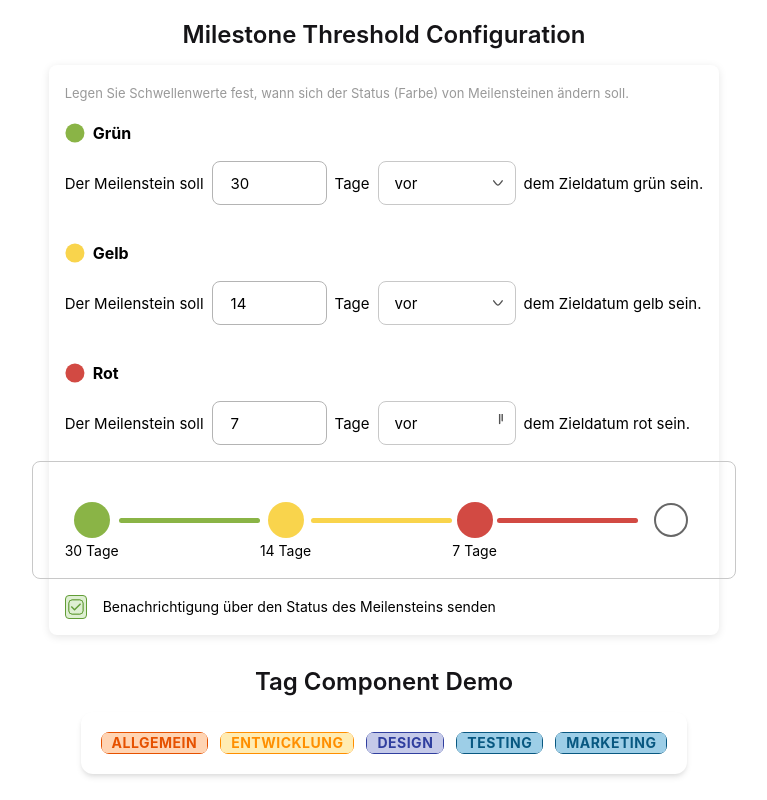
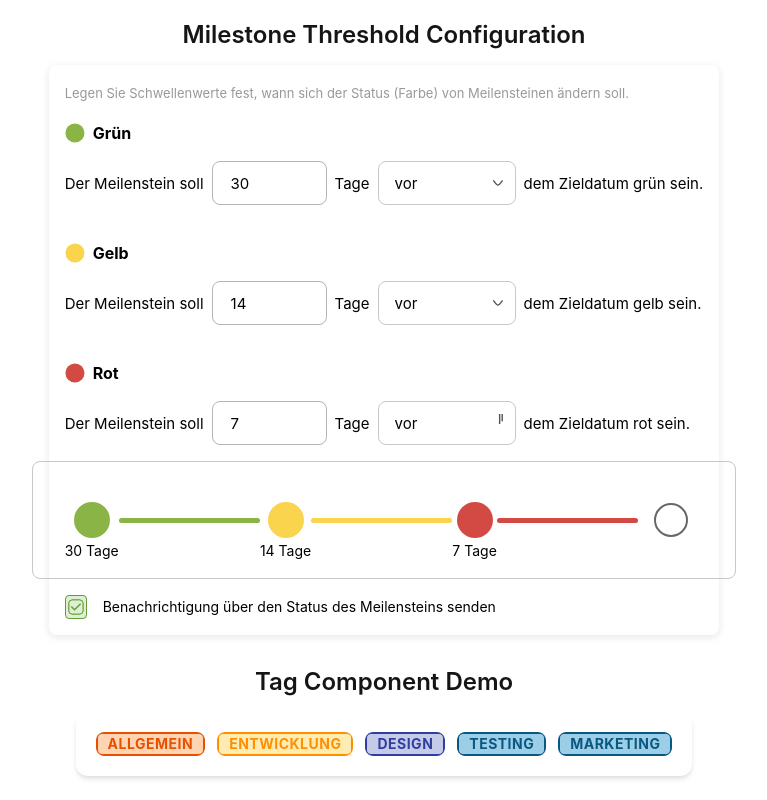
Before and after one commit to rossellafi/ai-test-project, an Angular app: page / in a window 1280 px wide. Shown: the part 680-1480 px from the top of the page, without its empty margins (256-1023 px from the left). Built offline with nearby package versions, Linux system fonts and the light colour scheme.

Commit message:
Add border properties to tag content
cgen-a5c41f72467846f298662d9334b38bdb

```diff
--- a/src/app/tag/tag.component.css
+++ b/src/app/tag/tag.component.css
@@ -31,6 +31,8 @@
   justify-content: center;
   align-items: center;
   border-radius: 5px;
+  border-width: 1px;
+  border-style: solid;
   transition: all 0.2s ease;
 }
 
```
